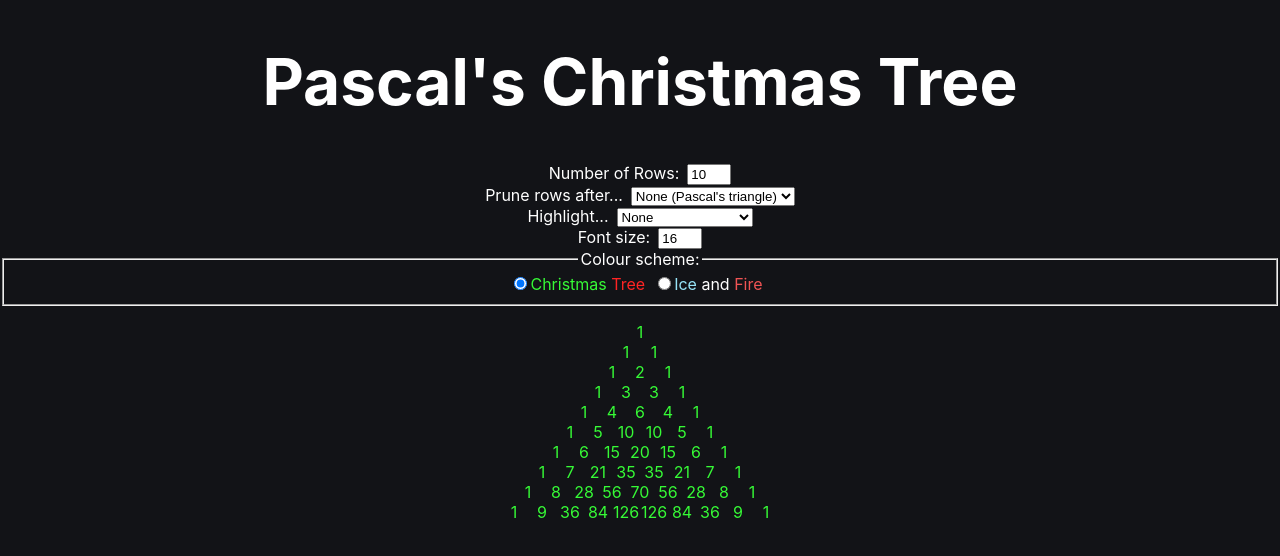
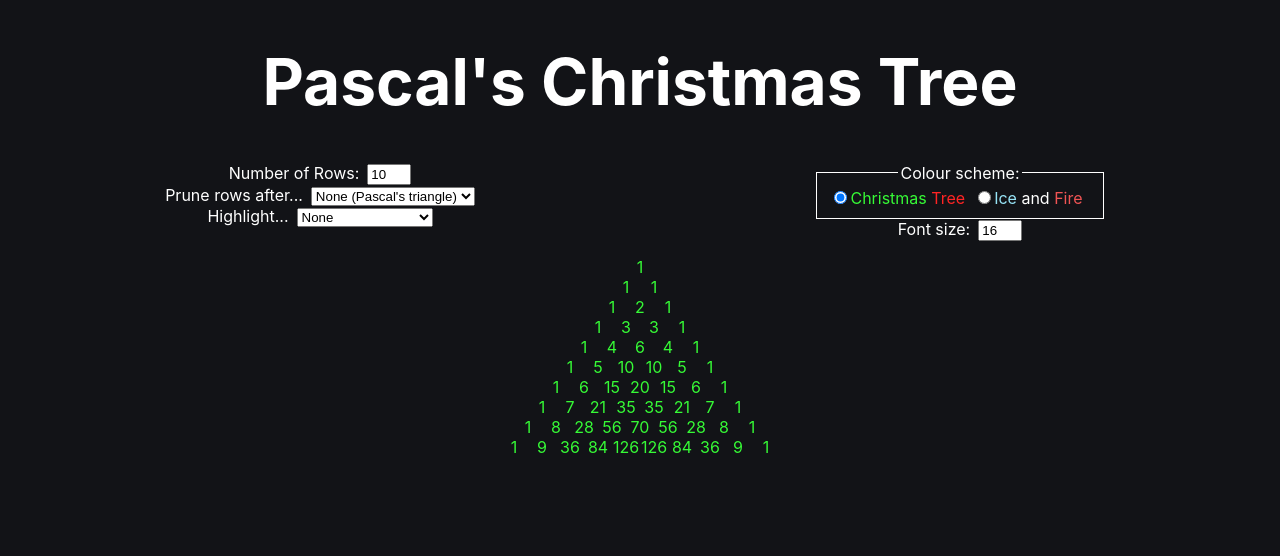
Before and after one commit to RobOwenKing/pascals_xmas_tree, a React (Create React App) app: page / in a window 1280 px wide. Shown: the top 556 px of the page. Built offline with nearby package versions, Linux system fonts and the light colour scheme.

Commit message:
refactor: <form> and <fieldset> styling

```diff
--- a/src/App.css
+++ b/src/App.css
@@ -17,6 +17,13 @@ h1 {
 
 form {
   margin-bottom: 1rem;
+  display: grid;
+  grid-template-columns: 1fr 1fr;
+}
+
+fieldset {
+  display: inline;
+  border: 1px white solid;
 }
 
 .entry {
--- a/src/App.js
+++ b/src/App.js
@@ -106,10 +106,6 @@ const App = () => {
             </div>
           </div>
           <div>
-            <div>
-              <label htmlFor="font-size">Font size:</label>
-              <input id="font-size" {...fontSizeInPixels} min="1" max="20" />
-            </div>
             <fieldset>
               <legend>Colour scheme:</legend>
               <label className="colours-xmas">
@@ -125,6 +121,10 @@ const App = () => {
                 <span className="false">Ice</span> and <span className="true">Fire</span>
               </label>
             </fieldset>
+            <div>
+              <label htmlFor="font-size">Font size:</label>
+              <input id="font-size" {...fontSizeInPixels} min="1" max="20" />
+            </div>
           </div>
         </form>
         <div className={colourScheme} style={treeStyle}>
```
